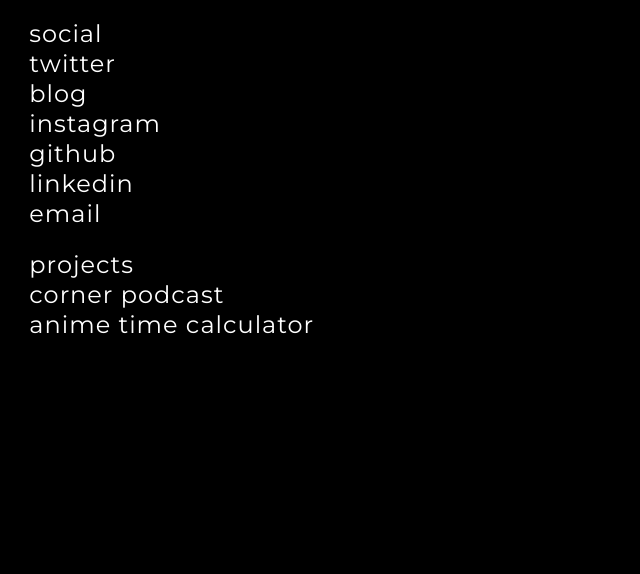
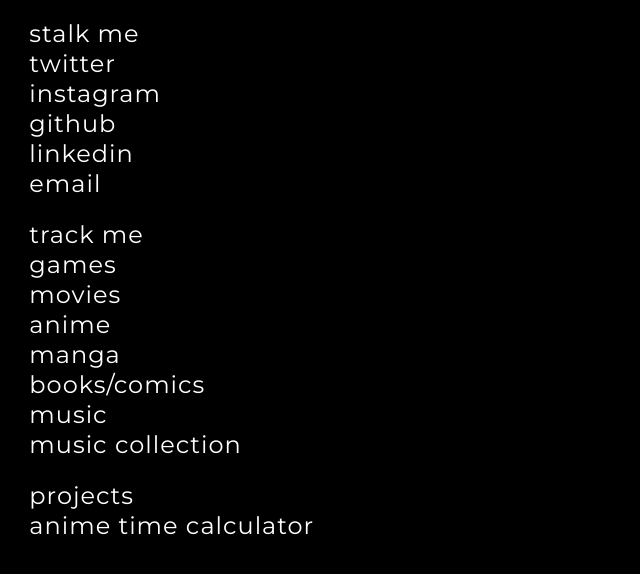
Before and after one commit to HumboShot/website, a plain HTML site: page index.html in a window 1280 px wide. Shown: the part 92-666 px from the top of the page, without its empty margins (0-640 px from the left). Drawn offline with Linux system fonts and the light colour scheme.

Commit message:
Added new links to front page and renamed sections

```diff
--- a/index.html
+++ b/index.html
@@ -2,6 +2,7 @@
 
 <head>
     <title>>humbo's website</title>
+    <meta name="viewport" content="width=device-width, initial-scale=1.0">
     <meta charset="UTF-8">
     <link href="css/main.css" rel="stylesheet" />
     <link rel="icon" href="img/favicon.ico" type="image/x-icon">
@@ -13,18 +14,26 @@
         <p>but my friends call me Humbo</p>
     </header>
     <section id="social">
-        <p>social</p>
+        <p>stalk me</p>
         <a href="https://twitter.com/HumboShot" target="_blank">twitter</a>
-        <br><a href="blog">blog</a>
         <br><a href="https://www.instagram.com/humboshot/" target="_blank">instagram</a>
         <br><a href="https://github.com/HumboShot" target="_blank">github</a>
         <br><a href="https://www.linkedin.com/in/christian-glarmb%C3%A6k-8638b8117/" target="_blank">linkedin</a>
         <br><a href="mailto:contact@humboshot.com" target="_blank">email</a>
     </section>
+    <section>
+        <p>track me</p>
+        <a href="https://www.backloggd.com/u/HumboShot/">games</a>
+        <br><a href="https://letterboxd.com/HumboShot/">movies</a>
+        <br><a href="https://myanimelist.net/animelist/HumboShot">anime</a>
+        <br><a href="https://myanimelist.net/mangalist/HumboShot">manga</a>
+        <br><a href="https://www.goodreads.com/user/show/106291706-humbo">books/comics</a>
+        <br><a href="https://stats.fm/humboshot">music</a>
+        <br><a href="https://www.discogs.com/user/humboshot/collection">music collection</a>
+    </section>
     <section id="projects">
         <p>projects</p>
-        <a href="thecorner/">corner podcast</a>
-        <br><a href="animetimecalculator/index.html">anime time calculator</a>
+        <a href="animetimecalculator/index.html">anime time calculator</a>
     </section>
 </body>
 
```
